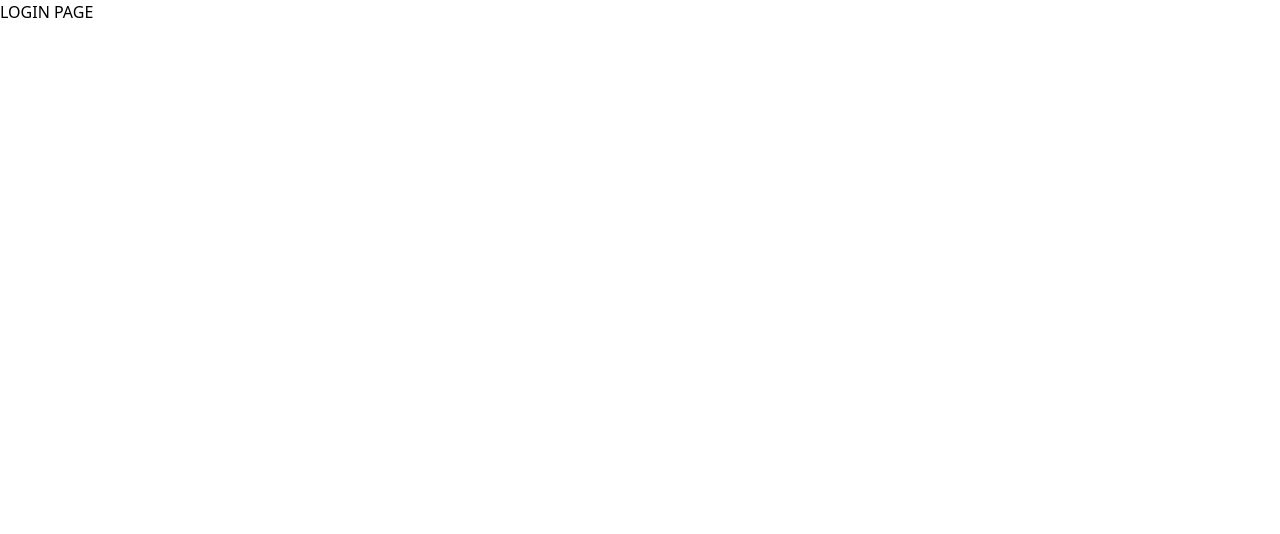
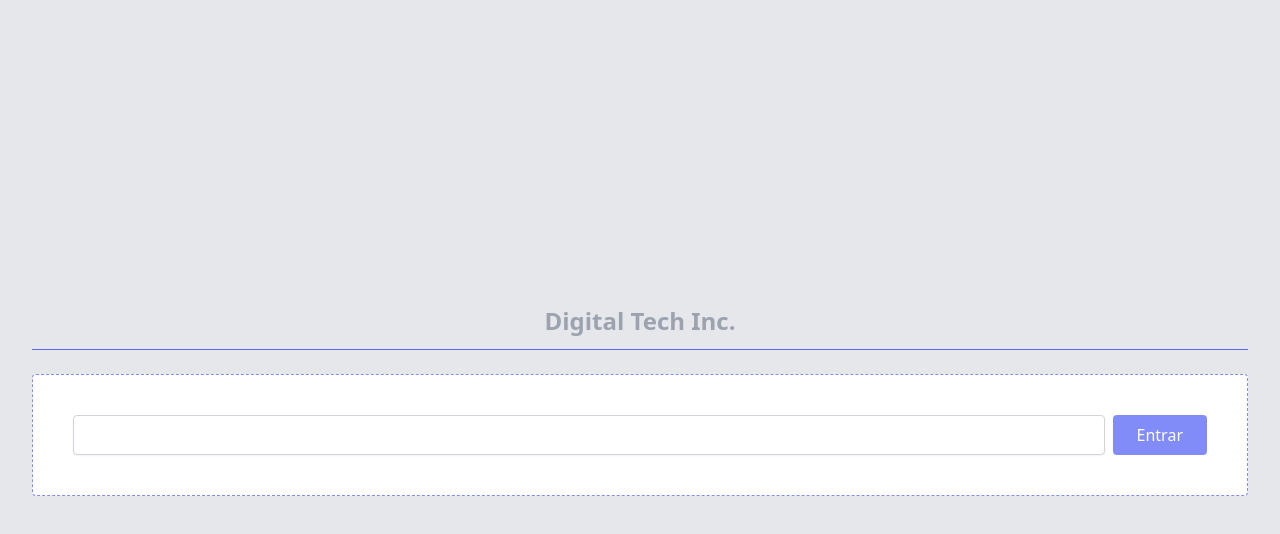
Before and after one commit to nicolasleal570/instagram-clone, a React (Vite) app: page /login in a window 1280 px wide. Shown: the top 534 px of the page. Built offline with nearby package versions, Linux system fonts and the light colour scheme.

Commit message:
Build login UI and some common components

```diff
--- /dev/null
+++ b/src/components/Button/Button.tsx
@@ -0,0 +1,25 @@
+import * as React from 'react';
+import classNames from 'classnames';
+
+type IButtonProps = React.ButtonHTMLAttributes<HTMLButtonElement>;
+
+export function Button({ children, ...buttonProps }: IButtonProps) {
+  const { disabled } = buttonProps;
+
+  return (
+    <>
+      <button
+        className={classNames(
+          'ml-2 h-10 rounded bg-indigo-400 px-6 text-white',
+          {
+            'cursor-not-allowed bg-gray-400 text-gray-500': disabled,
+            'cursor-pointer': !disabled,
+          }
+        )}
+        {...buttonProps}
+      >
+        {children}
+      </button>
+    </>
+  );
+}
--- /dev/null
+++ b/src/components/InputError/InputError.tsx
@@ -0,0 +1,14 @@
+interface IInputErrorProps {
+  message: string;
+}
+
+export function InputError({ message, ...props }: IInputErrorProps) {
+  return (
+    <span
+      className='mt-1.5 text-xs font-normal leading-5 text-red-500'
+      {...props}
+    >
+      {message}
+    </span>
+  );
+}
--- /dev/null
+++ b/src/components/InputField/InputField.tsx
@@ -0,0 +1,29 @@
+import * as React from 'react';
+import classNames from 'classnames';
+
+interface IInputFieldProps extends React.InputHTMLAttributes<HTMLInputElement> {
+  hasErrors?: boolean;
+}
+
+export function InputField({ hasErrors, ...inputProps }: IInputFieldProps) {
+  return (
+    <>
+      <input
+        className={classNames(
+          'w-full',
+          { 'border border-gray-300 text-gray-900': !hasErrors },
+          { 'border border-red-300 text-red-500': hasErrors },
+          {
+            'cursor-not-allowed border border-gray-300 text-gray-400':
+              inputProps.disabled,
+          },
+          'text-base font-normal leading-6',
+          'h-10 cursor-pointer rounded bg-white px-2.5 py-3 shadow-sm',
+          'placeholder:text-gray-400',
+          'focus:outline-none focus:ring focus:ring-indigo-300'
+        )}
+        {...inputProps}
+      />
+    </>
+  );
+}
--- /dev/null
+++ b/src/components/InputHighlight/InputHighlight.tsx
@@ -0,0 +1,14 @@
+interface IInputHighlightProps {
+  message: string;
+}
+
+export function InputHighlight({ message, ...props }: IInputHighlightProps) {
+  return (
+    <span
+      className='mt-1.5 text-xs font-normal leading-5 text-red-500'
+      {...props}
+    >
+      {message}
+    </span>
+  );
+}
--- a/src/pages/LoginPage/LoginPage.tsx
+++ b/src/pages/LoginPage/LoginPage.tsx
@@ -1,3 +1,59 @@
+import { useForm, Controller } from 'react-hook-form';
+import type { SubmitHandler } from 'react-hook-form';
+import { ErrorMessage } from '@hookform/error-message';
+import { LoginFormValues } from '../../types/LoginFormValues';
+import { InputField } from '../../components/InputField/InputField';
+import { InputError } from '../../components/InputError/InputError';
+import { Button } from '../../components/Button/Button';
+
 export function LoginPage() {
-  return <h1>LOGIN PAGE</h1>;
+  const {
+    handleSubmit,
+    control,
+    formState: { errors, isValid, isSubmitted },
+  } = useForm<LoginFormValues>();
+
+  const onSubmit: SubmitHandler<LoginFormValues> = (data) => {
+    console.log(data);
+  };
+
+  return (
+    <section className='grid h-screen w-full grid-cols-1 place-content-center bg-gray-200 px-8'>
+      <h1 className='mb-6 block w-full border-b border-indigo-500 pb-3 text-center text-2xl font-bold text-gray-400'>
+        Digital Tech Inc.
+      </h1>
+      <form
+        onSubmit={handleSubmit(onSubmit)}
+        className='flex flex-col rounded border border-dashed border-indigo-400 bg-white p-10'
+      >
+        <div className='flex items-center'>
+          <Controller
+            control={control}
+            name='username'
+            rules={{
+              required: 'Debes ingresar un nombre de usuario válido',
+            }}
+            render={({ field: { value, name, onChange } }) => (
+              <InputField
+                name={name}
+                value={value ?? ''}
+                onChange={onChange}
+                hasErrors={!!errors.username?.message}
+              />
+            )}
+          />
+
+          <Button type='submit' disabled={!isValid && isSubmitted}>
+            Entrar
+          </Button>
+        </div>
+
+        <ErrorMessage
+          errors={errors}
+          name='username'
+          render={({ message }) => <InputError message={message} />}
+        />
+      </form>
+    </section>
+  );
 }
--- /dev/null
+++ b/src/types/LoginFormValues.ts
@@ -0,0 +1,3 @@
+export interface LoginFormValues {
+  username: string;
+}
```
